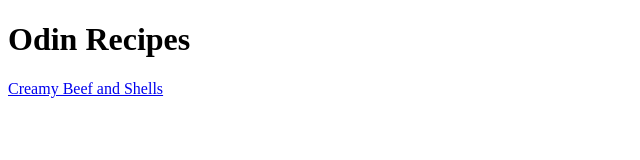
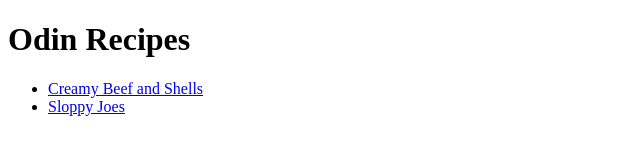
Before and after one commit to Holyfrog115/odin-recipes, a plain HTML site: page index.html in a window 1280 px wide. Shown: the whole page, without its empty margins (0-640 px from the left). Drawn offline with Linux system fonts and the light colour scheme.

Commit message:
Add new recipe link and make ul of recipes

```diff
--- a/index.html
+++ b/index.html
@@ -8,7 +8,11 @@
 <body>
     <h1>Odin Recipes</h1>
 
-    <a href="recipes/creamy-beef-and-shells.html">Creamy Beef and Shells</a>
+    <ul>
+        <li><a href="recipes/creamy-beef-and-shells.html">Creamy Beef and Shells</a></li>
+        <li><a href="recipes/sloppy-joes.html">Sloppy Joes</a></li>
+    </ul>
+
 
 
 </body>
```
